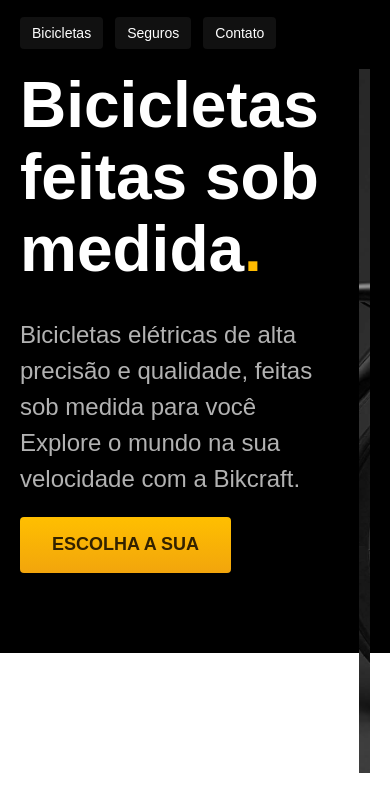
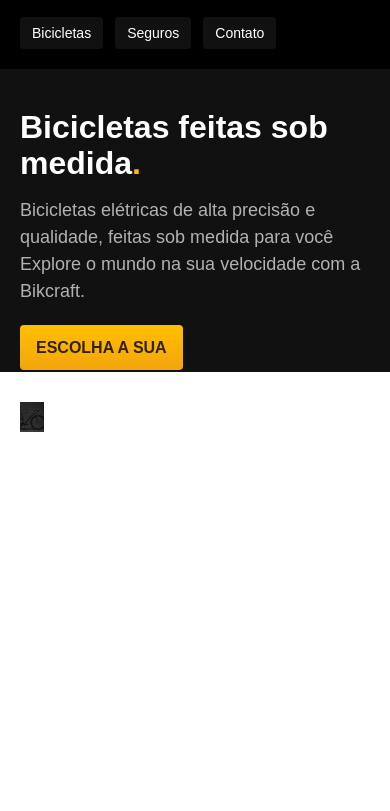
Before and after one commit to quirinoneto/origamid_bikcraft, a plain HTML site: page index.html in a window 390 px wide. Shown: the part 55-866 px from the top of the page. Drawn offline with Linux system fonts and the light colour scheme.

Commit message:
codificando area de conteudo parte 2

```diff
--- a/css/style.css
+++ b/css/style.css
@@ -151,6 +151,15 @@ img {
   background: linear-gradient(#ffb60d, #e59317);
 }
 
+@media (max-width: 600px) {
+
+  .introducao a  {
+    padding: 12px 16px ;
+    font-size: 16px;
+  }
+
+}
+
 .introducao p {
   margin-bottom: 20px;
   font-size: 24px;
@@ -186,3 +195,42 @@ img {
 }
 
 */
+
+@media (max-width: 1200px) {
+  .introducao h1 {
+    font-size:48px;
+  }
+
+  .introducao p {
+      font-size: 18px;
+  }
+
+
+}
+
+@media (max-width:800px) {
+
+  .introducao-bg {
+    background: #111111;
+    padding-top: 40px;
+    box-shadow: inset 0 -60px #ffffff ;
+  }
+
+  .introducao {
+    grid-template-columns: 1fr;
+    gap: 32px;
+  }
+
+  .introducao-conteudo {
+    padding-bottom: 0px;
+  }
+
+  .introducao h1 {
+    font-size: 32px;
+    margin-bottom: 16px;
+  }
+
+  .introducao img {
+    height: 30px;
+  }
+}
```
